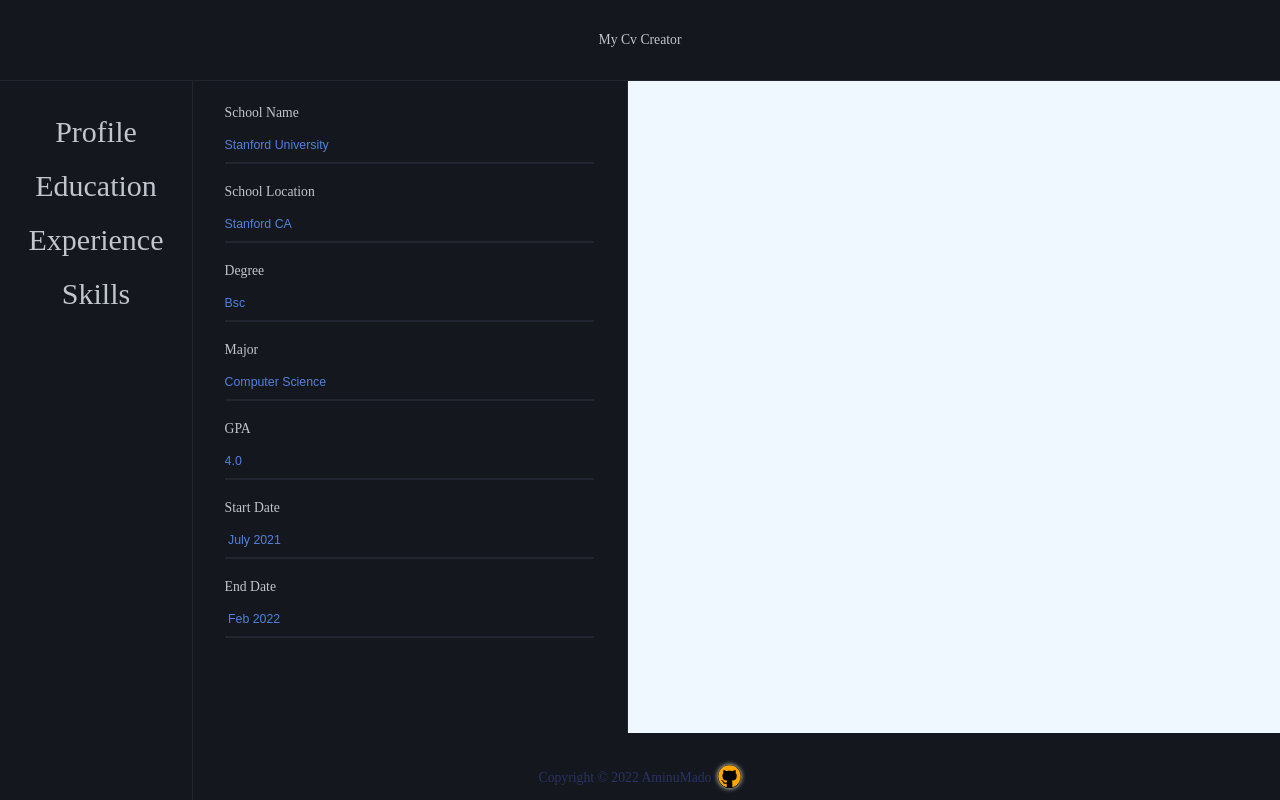
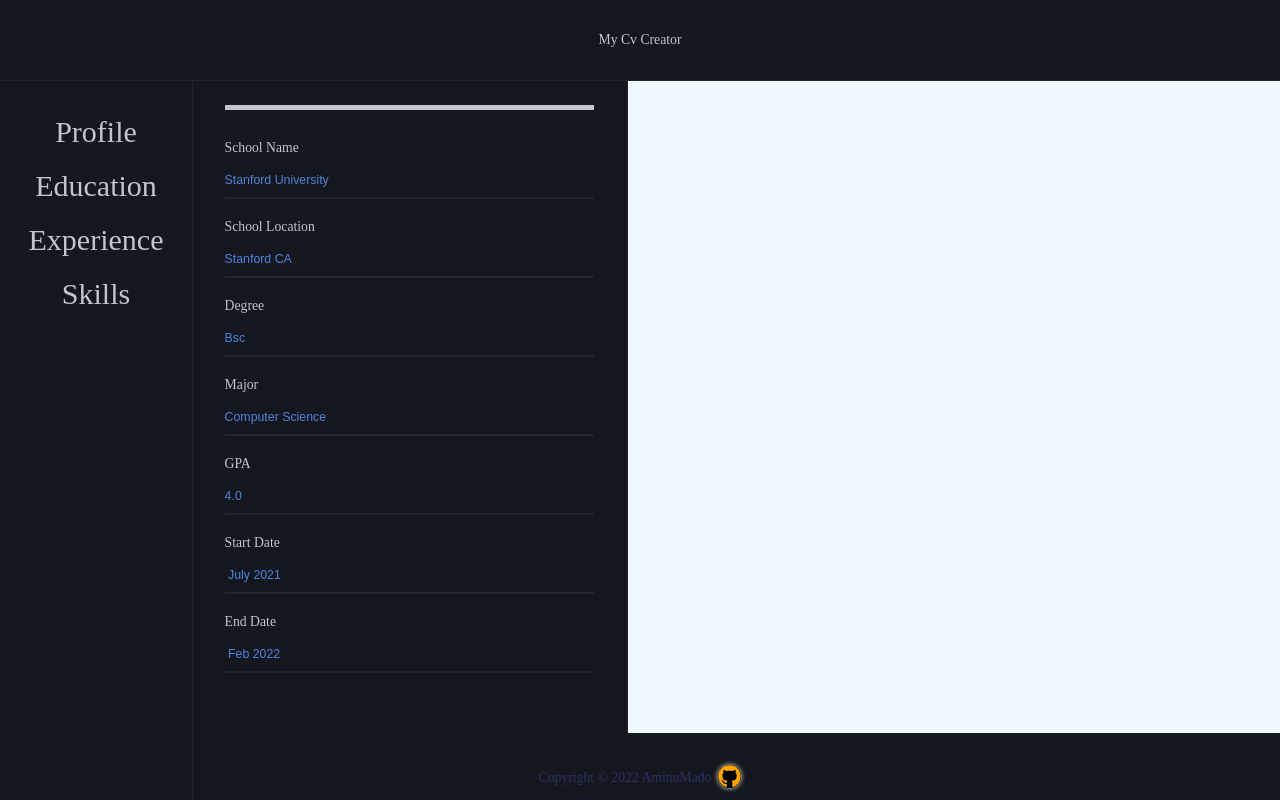
Before and after one commit to AminuMado/cv-creator, a React app: page / in a window 1280 px wide. Built offline with nearby package versions, Linux system fonts and the light colour scheme; the HTML template or start-up script is replaced by a standard one.

Commit message:
added a border and padding to the form section

```diff
--- a/src/components/CvForm/CvForm.css
+++ b/src/components/CvForm/CvForm.css
@@ -7,4 +7,7 @@
   max-width: 100%;
   gap: 20px;
   flex-direction: column;
+  border-top: 5px solid;
+  padding-top: 30px;
+  padding-bottom: 20px;
 }
```
